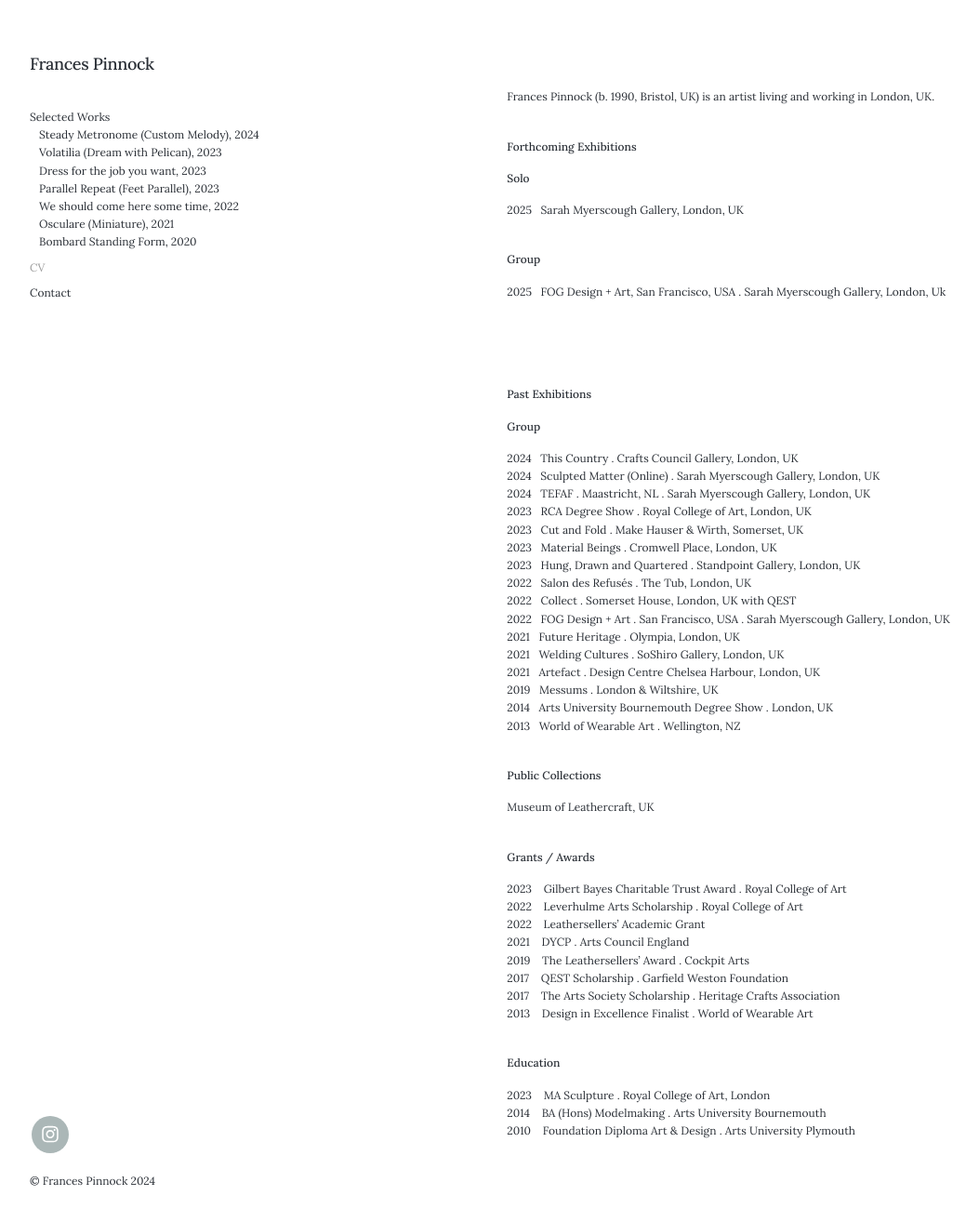
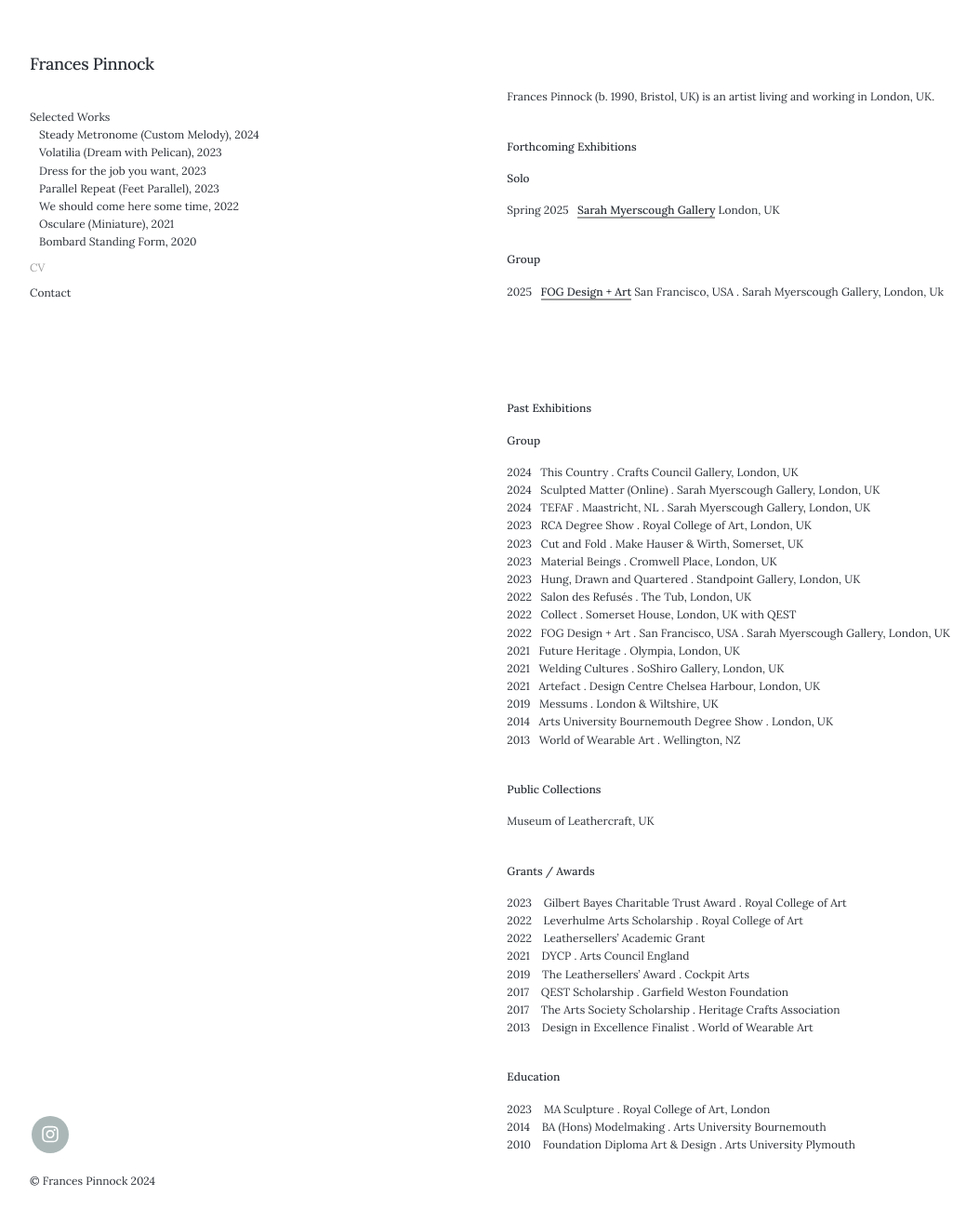
Before and after one commit to francespinnock/francespinnock.github.io, a Jekyll site: the page built from _pages/cv.md, in a window 1280 px wide and 1319 px high. Shown: the top 1314 px of the window at 93% size, without its empty margins (28-1081 px from the left). Built offline with Jekyll 4.4.1, drawn with Linux system fonts in a browser that asks for light colours; nearby versions of some CDN libraries; some web fonts are replaced.

Commit message:
Update cv.md

```diff
--- a/_pages/cv.md
+++ b/_pages/cv.md
@@ -14,12 +14,13 @@ Frances Pinnock (b. 1990, Bristol, UK) is an artist living and working in London
 
 **Solo**
 
-2025&nbsp;&nbsp;&nbsp;Sarah Myerscough Gallery, London, UK
+Spring 2025&nbsp;&nbsp;&nbsp;[Sarah Myerscough Gallery](https://www.sarahmyerscough.com/exhibitions/) London, UK
 <br />
 
 **Group**
 
-2025&nbsp;&nbsp;&nbsp;FOG Design + Art, San Francisco, USA . Sarah Myerscough Gallery, London, Uk
+2025&nbsp;&nbsp;&nbsp;[FOG Design + Art](https://www.fogfair.com/) San Francisco, USA . Sarah Myerscough Gallery, London, Uk
+
 <br />
 <br />
 <br />
```
